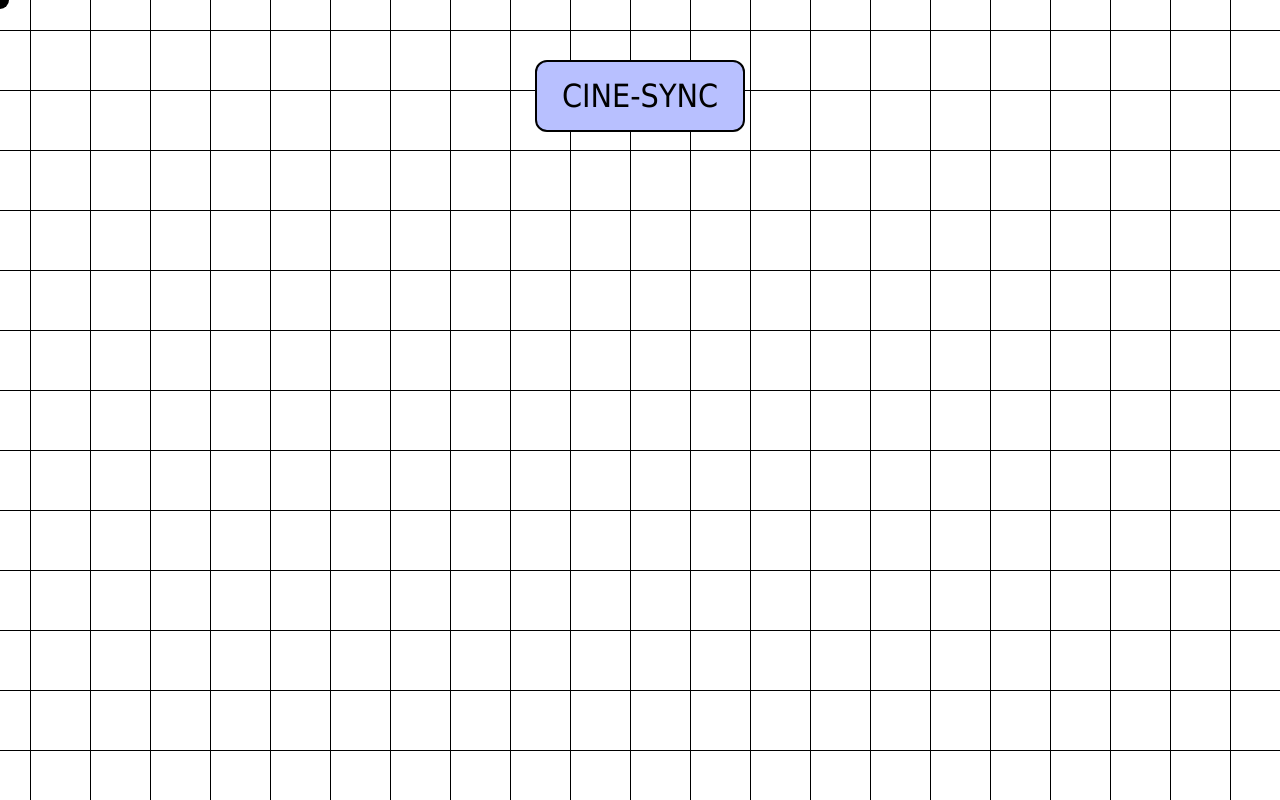
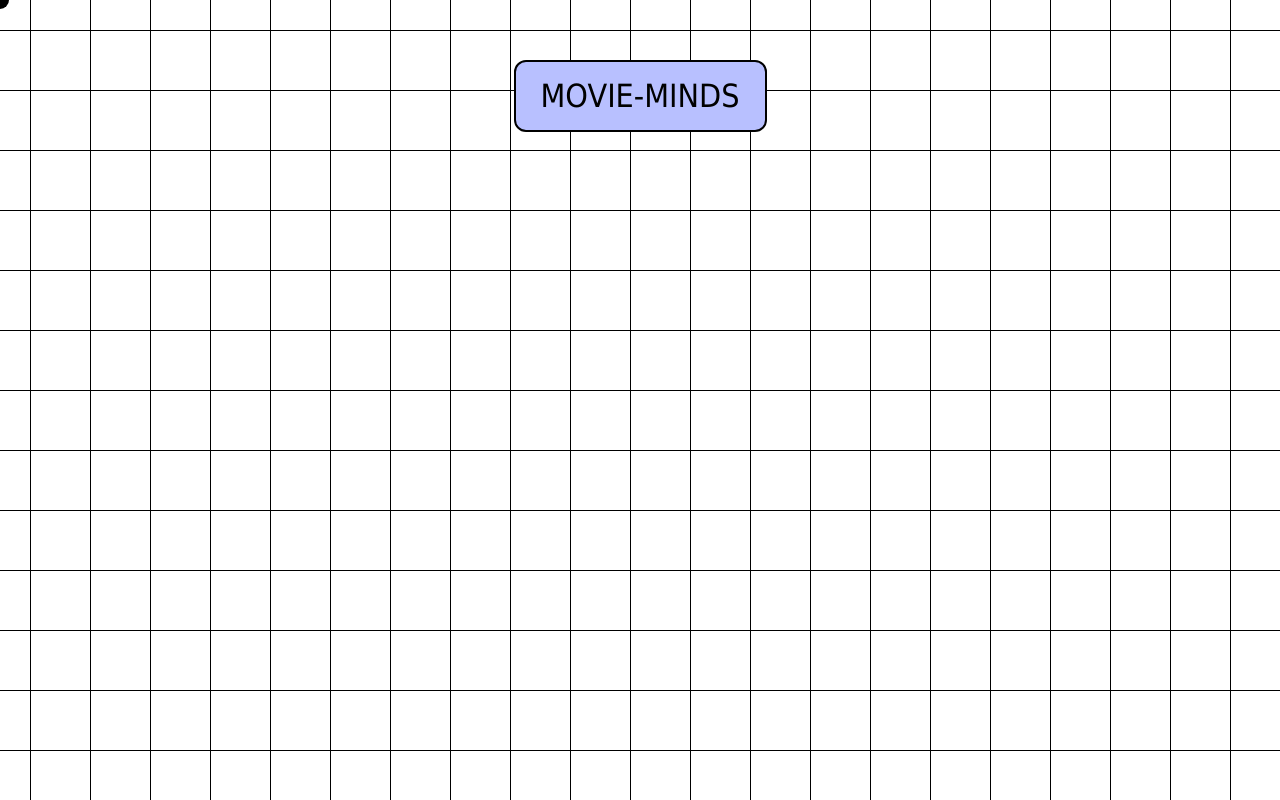
Before and after one commit to imbhuvanesh/B-minds, a website: page index.html in a window 1280 px wide. Drawn offline with Linux system fonts and the light colour scheme; a web font is replaced by a local one.

Commit message:
Finished

```diff
--- a/index.html
+++ b/index.html
@@ -5,7 +5,7 @@
 
   <meta charset="UTF-8" />
   <meta name="viewport" content="width=device-width, initial-scale=1" />
-  <title>Movie-Community</title>
+  <title>B's-Realm</title>
 
   <!-- Google Font -->
   <link href="https://fonts.googleapis.com/css2?family=DotGothic16&display=swap" rel="stylesheet" />
@@ -20,7 +20,7 @@
   <main>
     <!-- Heading -->
     <div class="heading-container">
-      <button id="revealButton" class="bold-heading">Cine-Sync</button>
+      <button id="revealButton" class="bold-heading">Movie-Minds </button>
     </div>
 
     <!-- Movies & Add Form Row -->
--- a/server.js
+++ b/server.js
@@ -78,5 +78,5 @@ app.get('/reviews/:movieId', (req, res) => {
 
 // Start the server
 app.listen(port, () => {
-  console.log(`🎬 Movies Community server running at http://localhost:${port}`);
+  console.log(` Movies Community server running at http://localhost:${port}`);
 });
```
